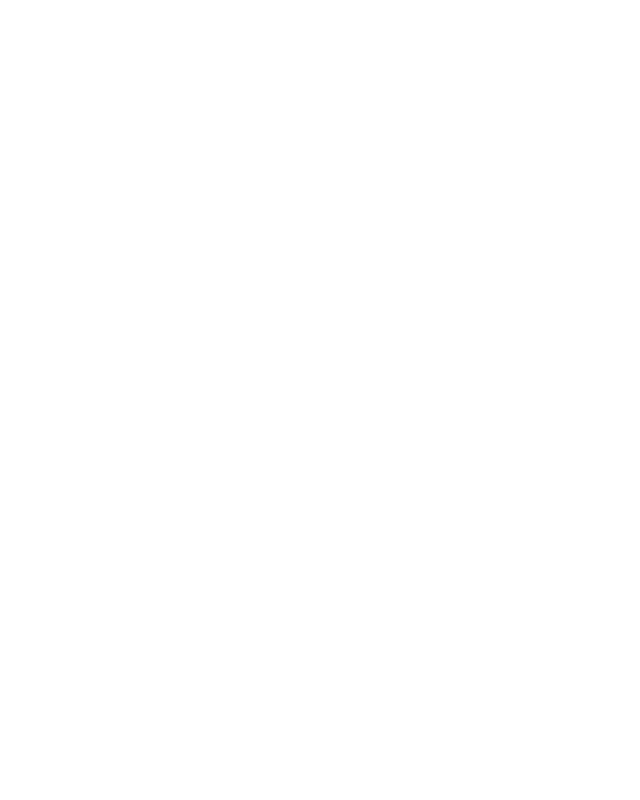
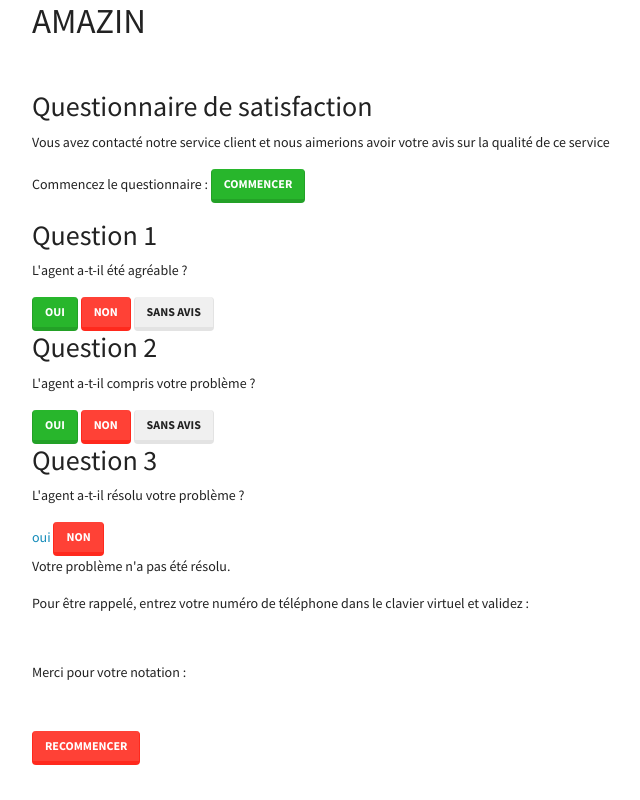
Before and after one commit to democvidev/QuestionnaireDeSatisfaction, a PHP site: page / in a window 1280 px wide. Before the commit the part shown is empty. Shown: the whole page, without its empty margins (53-693 px from the left). Run offline with PHP 8.4, Linux system fonts and the light colour scheme.

Commit message:
add body html

```diff
--- a/index.php
+++ b/index.php
@@ -15,7 +15,54 @@
     <link rel="stylesheet" href="https://cdnjs.cloudflare.com/ajax/libs/font-awesome/5.15.3/css/all.min.css">
 </head>
 <body>
+    <div class="container">
 
+        <h1 class="mb-5">AMAZIN</h1>
 
+        <h2>Questionnaire de satisfaction</h2>
+
+        <!-- step 0 : A afficher uniquement au chargement de la page -->
+        <p>Vous avez contacté notre service client et nous aimerions avoir votre avis sur la qualité de ce service</p>
+        <p>Commencez le questionnaire : <a href="" role="button" class="btn btn-success">Commencer</a></p>
+
+        <!-- Etape 1 : A afficher uniquement une fois que le boutton "Commencer" a été pressé -->
+        <h2>Question 1</h2>
+        <p>L'agent a-t-il été agréable ?</p>
+        <a href="" role="button" class="btn btn-success">oui</a> <!-- rapporte 2 point -->
+        <a href="" role="button" class="btn btn-danger">non</a> <!-- rapporte 0 point -->
+        <a href="" role="button" class="btn btn-secondary">sans avis</a> <!-- rapporte 1 point -->
+
+        <!-- Etape 2 : A afficher uniquement une fois que l'étape 1 a été résolue -->
+        <h2>Question 2</h2>
+        <p>L'agent a-t-il compris votre problème ?</p>
+        <a href="" role="button" class="btn btn-success">oui</a> <!-- rapporte 2 point -->
+        <a href="" role="button" class="btn btn-danger">non</a> <!-- rapporte 0 point -->
+        <a href="" role="button" class="btn btn-secondary">sans avis</a> <!-- rapporte 1 point -->
+
+        <!-- Etape 3 : A afficher uniquement une fois que l'étape 2 a été résolue -->
+        <h2>Question 3</h2>
+        <p>L'agent a-t-il résolu votre problème ?</p>
+        <a href="">oui</a> <!-- rapporte 1 point -->
+        <a href="" role="button" class="btn btn-danger">non</a> <!-- rapporte -1 point -->
+
+        <!-- Etape 4 : A afficher uniquement si "non" a été répondu à l'étape 3 -->
+        <p>Votre problème n'a pas été résolu.</p>
+        <p>Pour être rappelé, entrez votre numéro de téléphone dans le clavier virtuel et validez :</p>
+        <!-- Coder ici un clavier numérique permettant de saisir le numéro de téléphone -->
+
+        <!-- Afficher ici le numéro de téléphone qui s'affiche au fur et à mesure de la saisie-->
+        <!--<p>Votre numéro : #numéro de téléphone saisi#</p>-->
+
+        <!-- Si un téléphone à été saisi, afficher "Vous serez rappelé très prochainement au #numéro de téléphone#" -->
+
+        <!-- Etape finale : A afficher si "oui" a été répondu à la question 3 ou si l'étape 4 a été résolue -->
+        <p class="mt-5">Merci pour votre notation : </p>
+
+        <!-- le nombre d'étoiles représente le nombre de points cumulés -->
+
+        <p class="mt-5">
+            <a href="" role="button" class="btn btn-danger">Recommencer</a>
+        </p>
+    </div>
 </body>
 </html>
```
